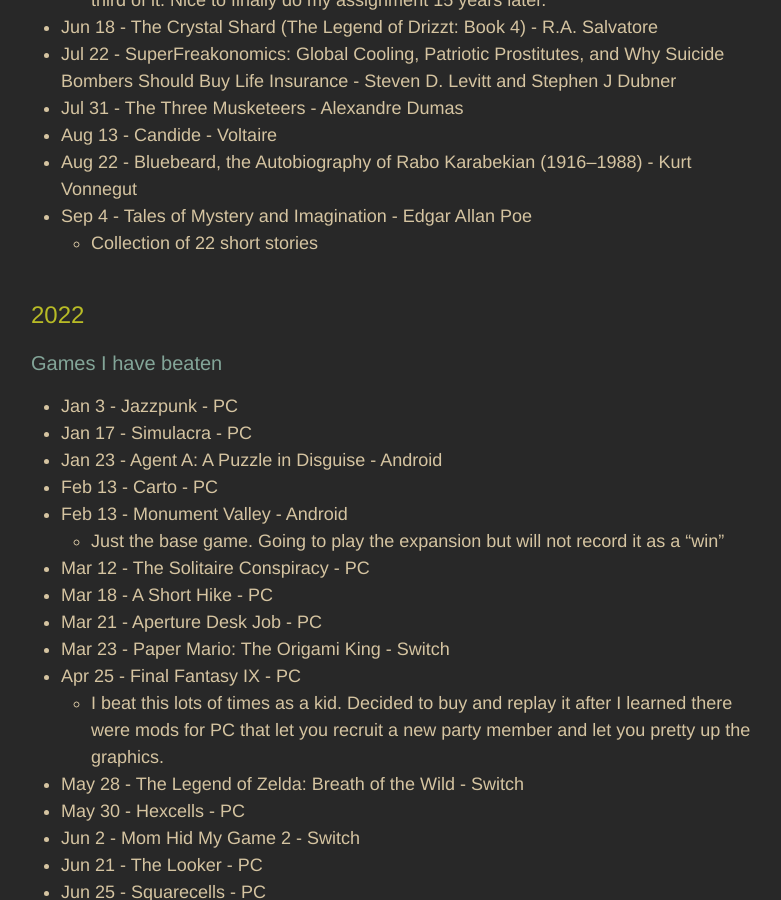
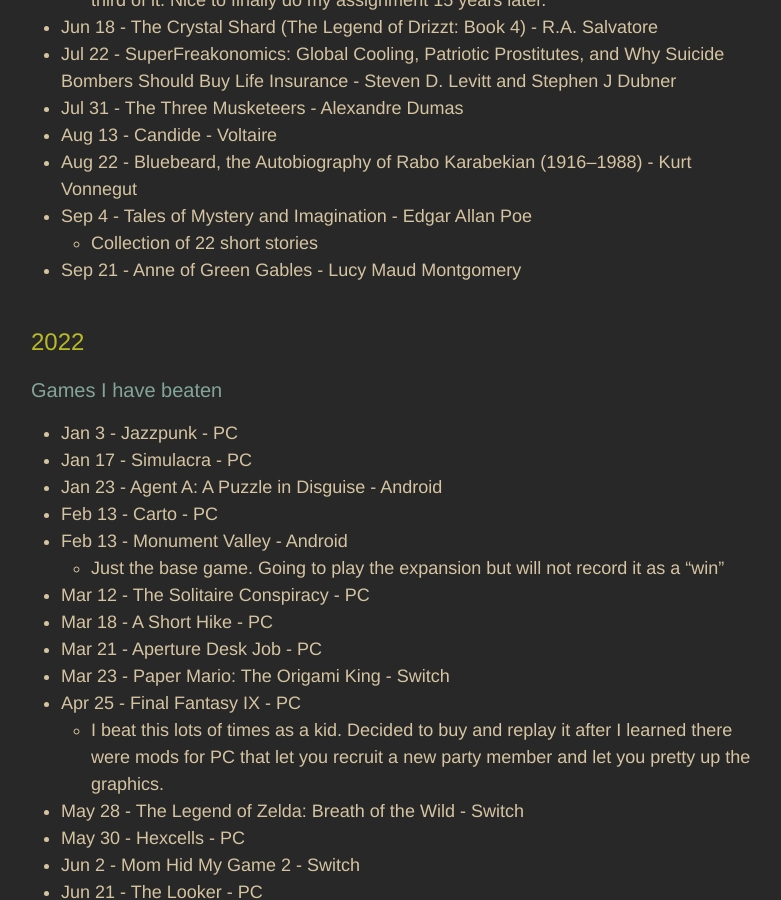
Before and after one commit to adkinsrs/sadkins_site, a Jekyll site: the page built from misc.md, in a window 1280 px wide and 900 px high, scrolled down 1766 px. Shown: the whole window, without its empty margins (239-1020 px from the left). Built offline with Jekyll 4.4.1, drawn with Linux system fonts in a browser that asks for light colours.

Commit message:
read a book

```diff
--- a/misc.md
+++ b/misc.md
@@ -69,6 +69,7 @@
 * Aug 22 - Bluebeard, the Autobiography of Rabo Karabekian (1916–1988) - Kurt Vonnegut
 * Sep 4 - Tales of Mystery and Imagination - Edgar Allan Poe
   * Collection of 22 short stories
+* Sep 21 - Anne of Green Gables - Lucy Maud Montgomery
 
 ## 2022
 
```
